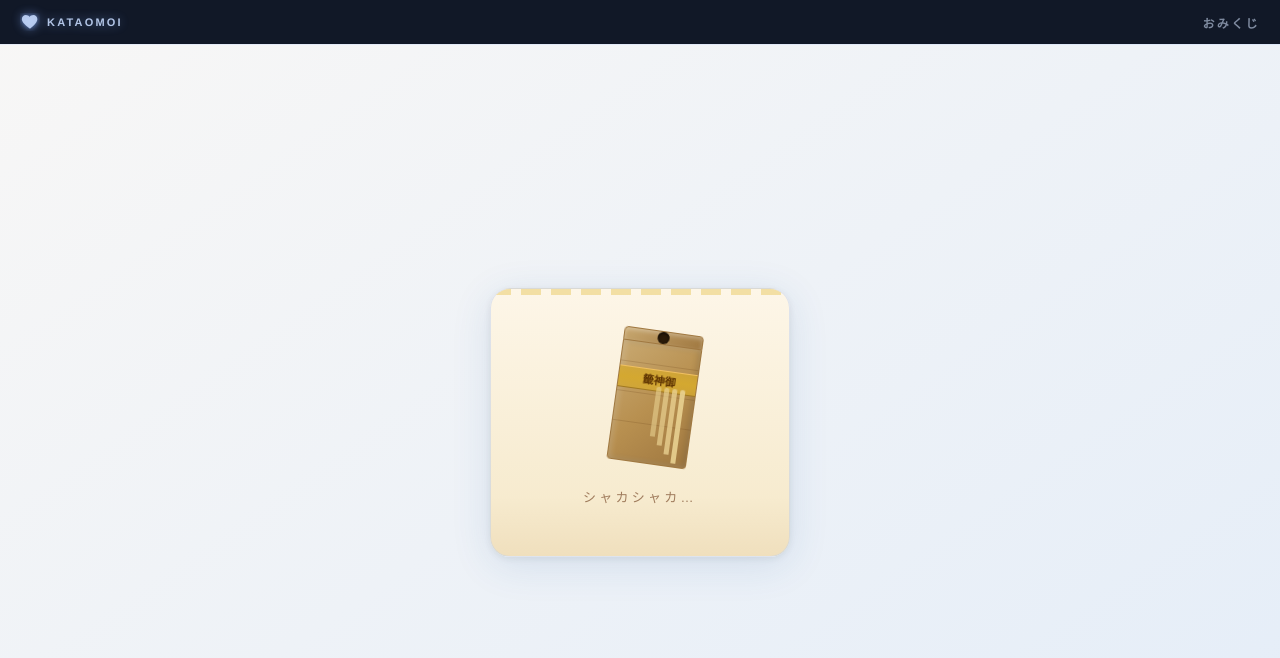
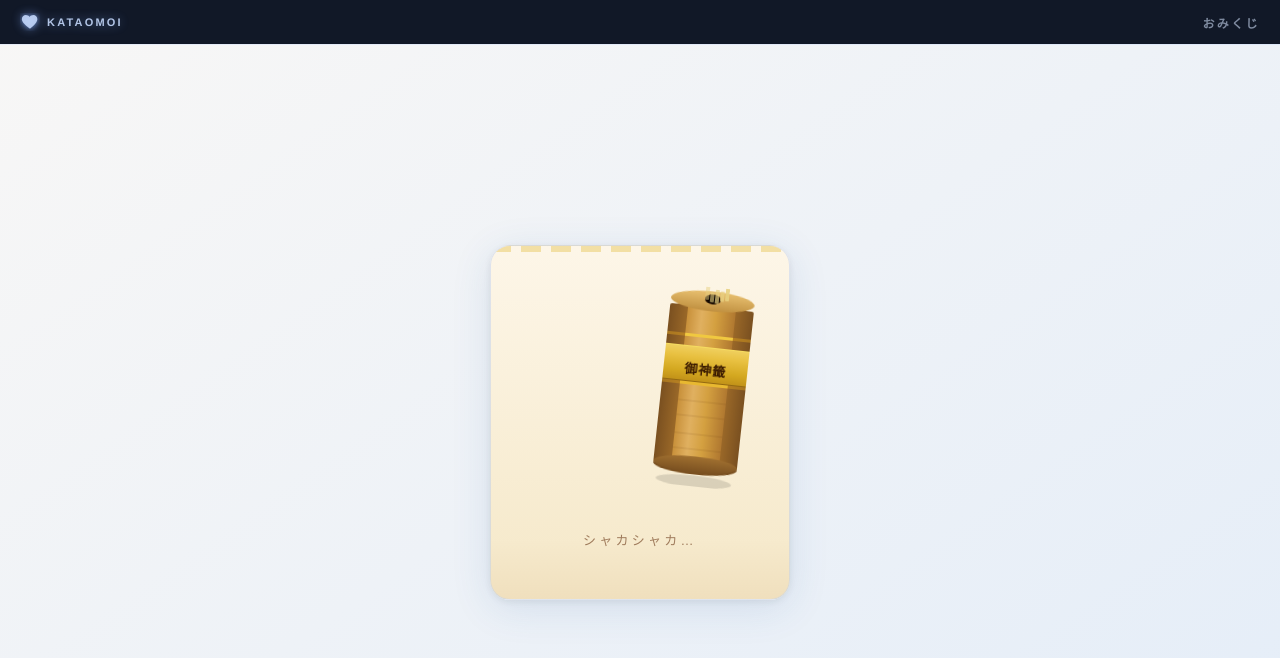
Before and after one commit to Rio2Ryo/omikuji-app, a Next.js app: page / in a window 1280 px wide. Both pictures are taken after a click on the button "もう一度引く". Shown: the top 658 px of the page. Built offline with nearby package versions, Linux system fonts and the light colour scheme.

Commit message:
fix: 番号毎回更新・SVGおみくじ筒クオリティアップ

```diff
--- a/src/app/page.tsx
+++ b/src/app/page.tsx
@@ -106,131 +106,148 @@ const CSS_ANIMATIONS = `
   }
 `
 
-// おみくじ筒コンポーネント
+// おみくじ筒コンポーネント（SVGで高品質に）
 function OmikujiBox({ shaking, tilting, stickNumber }: { shaking: boolean; tilting: boolean; stickNumber: number }) {
-  const woodColor = '#c8a870'
-  const woodDark = '#a07840'
-  const goldBand = '#d4a830'
+  return (
+    <div style={{ position: 'relative', width: '160px', height: '220px', margin: '0 auto' }}>
+      <div style={{
+        position: 'absolute', top: 0, left: '50%', transform: 'translateX(-50%)',
+        animation: shaking
+          ? 'shakeBox 0.45s ease-in-out infinite'
+          : tilting
+          ? 'tiltBox 0.9s cubic-bezier(0.22,1,0.36,1) forwards'
+          : 'none',
+        transformOrigin: '50% 90%',
+      }}>
+        <svg width="100" height="200" viewBox="0 0 100 200" fill="none" xmlns="http://www.w3.org/2000/svg">
+          {/* 影 */}
+          <ellipse cx="50" cy="195" rx="38" ry="6" fill="rgba(0,0,0,0.12)" />
 
-  return (
-    <div style={{ position: 'relative', width: '120px', margin: '0 auto' }}>
-      {/* 筒本体（六角形をシンプルに長方形で表現） */}
-      <div style={{
-        width: '80px',
-        margin: '0 auto',
-        position: 'relative',
-        animation: shaking ? 'shakeBox 0.5s ease-in-out infinite' : tilting ? 'tiltBox 0.8s ease-out forwards' : 'none',
-        transformOrigin: 'center bottom',
-      }}>
-        {/* 筒の上部（蓋） */}
-        <div style={{
-          width: '80px', height: '14px',
-          background: `linear-gradient(135deg, ${woodColor} 0%, ${woodDark} 100%)`,
-          borderRadius: '4px 4px 0 0',
-          border: `1px solid ${woodDark}`,
-          position: 'relative',
-          boxShadow: 'inset 0 2px 4px rgba(255,255,255,0.3)',
-        }}>
+          {/* 筒の本体（六角形風に側面のグラデで表現） */}
+          {/* 左の暗い面 */}
+          <rect x="8" y="20" width="18" height="160" rx="2"
+            fill="url(#woodLeft)" />
+          {/* 中央の明るい面 */}
+          <rect x="26" y="14" width="48" height="166" rx="2"
+            fill="url(#woodCenter)" />
+          {/* 右の暗い面 */}
+          <rect x="74" y="20" width="18" height="160" rx="2"
+            fill="url(#woodRight)" />
+
+          {/* 底面 */}
+          <ellipse cx="50" cy="180" rx="42" ry="8" fill="#7a5020" />
+          <ellipse cx="50" cy="178" rx="42" ry="8" fill="url(#woodBottom)" />
+
+          {/* 上面（蓋） */}
+          <ellipse cx="50" cy="14" rx="42" ry="10" fill="url(#woodTop)" />
           {/* 穴 */}
-          <div style={{
-            position: 'absolute', top: '50%', left: '50%',
-            transform: 'translate(-50%, -50%)',
-            width: '12px', height: '12px',
-            borderRadius: '50%',
-            background: '#2a1a08',
-            boxShadow: 'inset 0 1px 3px rgba(0,0,0,0.8)',
-          }} />
-        </div>
+          <ellipse cx="50" cy="12" rx="8" ry="5" fill="#1a0a00" />
+          <ellipse cx="50" cy="12" rx="6" ry="3.5" fill="#0a0500" />
 
-        {/* 筒の胴体 */}
-        <div style={{
-          width: '80px', height: '120px',
-          background: `linear-gradient(135deg, ${woodColor} 0%, #b89050 50%, ${woodDark} 100%)`,
-          border: `1px solid ${woodDark}`,
-          borderTop: 'none',
-          borderRadius: '0 0 4px 4px',
-          position: 'relative',
-          overflow: 'hidden',
-          boxShadow: 'inset 2px 0 6px rgba(255,255,255,0.2), inset -2px 0 6px rgba(0,0,0,0.15)',
-        }}>
-          {/* 木目 */}
-          {[20, 50, 80].map(y => (
-            <div key={y} style={{
-              position: 'absolute', top: `${y}px`, left: 0, right: 0,
-              height: '1px', background: 'rgba(100,60,20,0.2)',
-            }} />
+          {/* 金帯 上 */}
+          <rect x="8" y="48" width="84" height="3" fill="#c89020" opacity="0.6" />
+          <rect x="26" y="48" width="48" height="3" fill="#f0c840" />
+
+          {/* 金帯メイン */}
+          <rect x="8" y="60" width="84" height="36" fill="url(#goldBand)" />
+          <rect x="8" y="60" width="84" height="1" fill="#f8e060" opacity="0.8" />
+          <rect x="8" y="95" width="84" height="1" fill="#8a6010" opacity="0.8" />
+
+          {/* 御神籤テキスト */}
+          <text x="50" y="88" textAnchor="middle" fontSize="13" fontWeight="bold"
+            fill="#3a1a00" fontFamily="'Hiragino Mincho ProN', serif" letterSpacing="1">
+            御神籤
+          </text>
+
+          {/* 金帯 下 */}
+          <rect x="8" y="96" width="84" height="3" fill="#c89020" opacity="0.6" />
+          <rect x="26" y="96" width="48" height="3" fill="#e8b830" />
+
+          {/* 木目ライン */}
+          {[115, 130, 148, 163].map((y, i) => (
+            <line key={i} x1="26" y1={y} x2="74" y2={y}
+              stroke="rgba(100,60,20,0.18)" strokeWidth="1" />
           ))}
 
-          {/* 金帯 */}
+          {/* シャカシャカ時の棒 */}
+          {shaking && [42, 47, 52, 57, 62].map((x, i) => (
+            <rect key={i} x={x} y={i % 2 === 0 ? 2 : 5} width="4" height={i % 2 === 0 ? 14 : 10}
+              rx="1" fill="#e8d080" opacity={0.5 + i * 0.1}
+              style={{ animation: `sticksBounce ${0.3 + i * 0.05}s ease-in-out infinite` }}
+            />
+          ))}
+
+          <defs>
+            <linearGradient id="woodLeft" x1="0" y1="0" x2="1" y2="0">
+              <stop offset="0%" stopColor="#7a5020" />
+              <stop offset="100%" stopColor="#9a6828" />
+            </linearGradient>
+            <linearGradient id="woodCenter" x1="0" y1="0" x2="1" y2="0">
+              <stop offset="0%" stopColor="#c8903a" />
+              <stop offset="30%" stopColor="#e0b060" />
+              <stop offset="60%" stopColor="#d4a040" />
+              <stop offset="100%" stopColor="#b07830" />
+            </linearGradient>
+            <linearGradient id="woodRight" x1="0" y1="0" x2="1" y2="0">
+              <stop offset="0%" stopColor="#9a6828" />
+              <stop offset="100%" stopColor="#7a5020" />
+            </linearGradient>
+            <linearGradient id="woodTop" x1="0" y1="0" x2="0" y2="1">
+              <stop offset="0%" stopColor="#e8c070" />
+              <stop offset="100%" stopColor="#c09040" />
+            </linearGradient>
+            <linearGradient id="woodBottom" x1="0" y1="0" x2="0" y2="1">
+              <stop offset="0%" stopColor="#a07030" />
+              <stop offset="100%" stopColor="#7a5020" />
+            </linearGradient>
+            <linearGradient id="goldBand" x1="0" y1="0" x2="0" y2="1">
+              <stop offset="0%" stopColor="#f0d060" />
+              <stop offset="30%" stopColor="#e8c040" />
+              <stop offset="70%" stopColor="#d4a820" />
+              <stop offset="100%" stopColor="#c09018" />
+            </linearGradient>
+          </defs>
+        </svg>
+
+        {/* 棒が出てくる */}
+        {tilting && (
           <div style={{
-            position: 'absolute', top: '25px', left: 0, right: 0,
-            height: '22px',
-            background: `linear-gradient(180deg, ${goldBand}cc 0%, ${goldBand} 50%, ${goldBand}cc 100%)`,
-            borderTop: `1px solid #f0c060`,
-            borderBottom: `1px solid #a07820`,
-            display: 'flex', alignItems: 'center', justifyContent: 'center',
+            position: 'absolute',
+            top: '-8px',
+            left: '50%',
+            transform: 'translateX(-50%) rotate(38deg)',
+            transformOrigin: 'bottom center',
+            overflow: 'hidden',
+            animation: 'stickSlide 1.4s cubic-bezier(0.22,1,0.36,1) 0.2s forwards',
+            height: 0,
           }}>
-            <span style={{
-              fontSize: '11px', fontWeight: 'bold',
-              color: '#5a3000', letterSpacing: '0.05em',
-              fontFamily: "'Hiragino Mincho ProN', serif",
-              writingMode: 'vertical-rl',
-              lineHeight: 1,
-            }}>御神籤</span>
+            <svg width="16" height="130" viewBox="0 0 16 130">
+              {/* 棒の影 */}
+              <rect x="9" y="0" width="4" height="130" rx="2" fill="rgba(0,0,0,0.15)" />
+              {/* 棒本体 */}
+              <rect x="3" y="0" width="10" height="130" rx="3"
+                fill="url(#stickGrad)" />
+              {/* 光沢 */}
+              <rect x="4" y="0" width="3" height="130" rx="1.5"
+                fill="rgba(255,255,255,0.25)" />
+              {/* 番号 */}
+              <text x="8" y="30" textAnchor="middle"
+                fontSize="9" fontWeight="bold" fill="#5a3000"
+                fontFamily="'Hiragino Mincho ProN', serif"
+                style={{ animation: 'stickFadeNum 1.5s ease forwards' }}>
+                {stickNumber}
+              </text>
+              <defs>
+                <linearGradient id="stickGrad" x1="0" y1="0" x2="1" y2="0">
+                  <stop offset="0%" stopColor="#d4b870" />
+                  <stop offset="40%" stopColor="#f0e0a0" />
+                  <stop offset="100%" stopColor="#c8a860" />
+                </linearGradient>
+              </defs>
+            </svg>
           </div>
-
-          {/* 内部の棒たち（シャカシャカ時に見える） */}
-          {shaking && (
-            <div style={{
-              position: 'absolute', bottom: '0', left: '50%',
-              transform: 'translateX(-50%)',
-              display: 'flex', gap: '3px',
-              animation: 'sticksBounce 0.3s ease-in-out infinite',
-            }}>
-              {[0, 1, 2, 3].map(i => (
-                <div key={i} style={{
-                  width: '5px', height: `${50 + i * 8}px`,
-                  background: '#e8d090',
-                  borderRadius: '2px 2px 0 0',
-                  opacity: 0.6 + i * 0.1,
-                }} />
-              ))}
-            </div>
-          )}
-        </div>
+        )}
       </div>
-
-      {/* 棒が出てくる（傾けた後） */}
-      {tilting && (
-        <div style={{
-          position: 'absolute',
-          top: '-4px', left: '50%',
-          transform: 'translateX(-50%) rotate(35deg)',
-          transformOrigin: 'bottom center',
-          display: 'flex', flexDirection: 'column', alignItems: 'center',
-          overflow: 'hidden',
-          animation: 'stickSlide 1.2s cubic-bezier(0.22,1,0.36,1) 0.3s forwards',
-          height: 0,
-        }}>
-          <div style={{
-            width: '10px',
-            height: '110px',
-            background: 'linear-gradient(180deg, #f0e0a0 0%, #d4b870 50%, #c0a060 100%)',
-            borderRadius: '3px 3px 1px 1px',
-            boxShadow: '1px 0 3px rgba(0,0,0,0.2)',
-            position: 'relative',
-          }}>
-            <div style={{
-              position: 'absolute', top: '10px', left: '50%',
-              transform: 'translateX(-50%)',
-              fontSize: '9px', fontWeight: 'bold',
-              color: '#5a3000',
-              writingMode: 'vertical-rl',
-              animation: 'stickFadeNum 1.5s ease forwards',
-            }}>{stickNumber}</div>
-          </div>
-        </div>
-      )}
     </div>
   )
 }
@@ -290,8 +307,8 @@ function KataomoiLogo() {
 export default function OmikujiApp() {
   const [phase, setPhase] = useState<Phase>('shaking')
   const [currentFortune, setCurrentFortune] = useState(() => FORTUNES[Math.floor(Math.random() * FORTUNES.length)])
-  const [stickNumber] = useState(() => Math.floor(Math.random() * 50) + 1)
-  const [luckyItems] = useState(getLucky)
+  const [stickNumber, setStickNumber] = useState(() => Math.floor(Math.random() * 50) + 1)
+  const [luckyItems, setLuckyItems] = useState(getLucky)
   const [showEffects, setShowEffects] = useState(false)
   const [shaking, setShaking] = useState(true)
   const [tilting, setTilting] = useState(false)
@@ -330,6 +347,8 @@ export default function OmikujiApp() {
     setShaking(false)
     setTilting(false)
     setCurrentFortune(FORTUNES[Math.floor(Math.random() * FORTUNES.length)])
+    setStickNumber(Math.floor(Math.random() * 50) + 1)
+    setLuckyItems(getLucky())
     setPhase('shaking')
   }, [])
 
```
